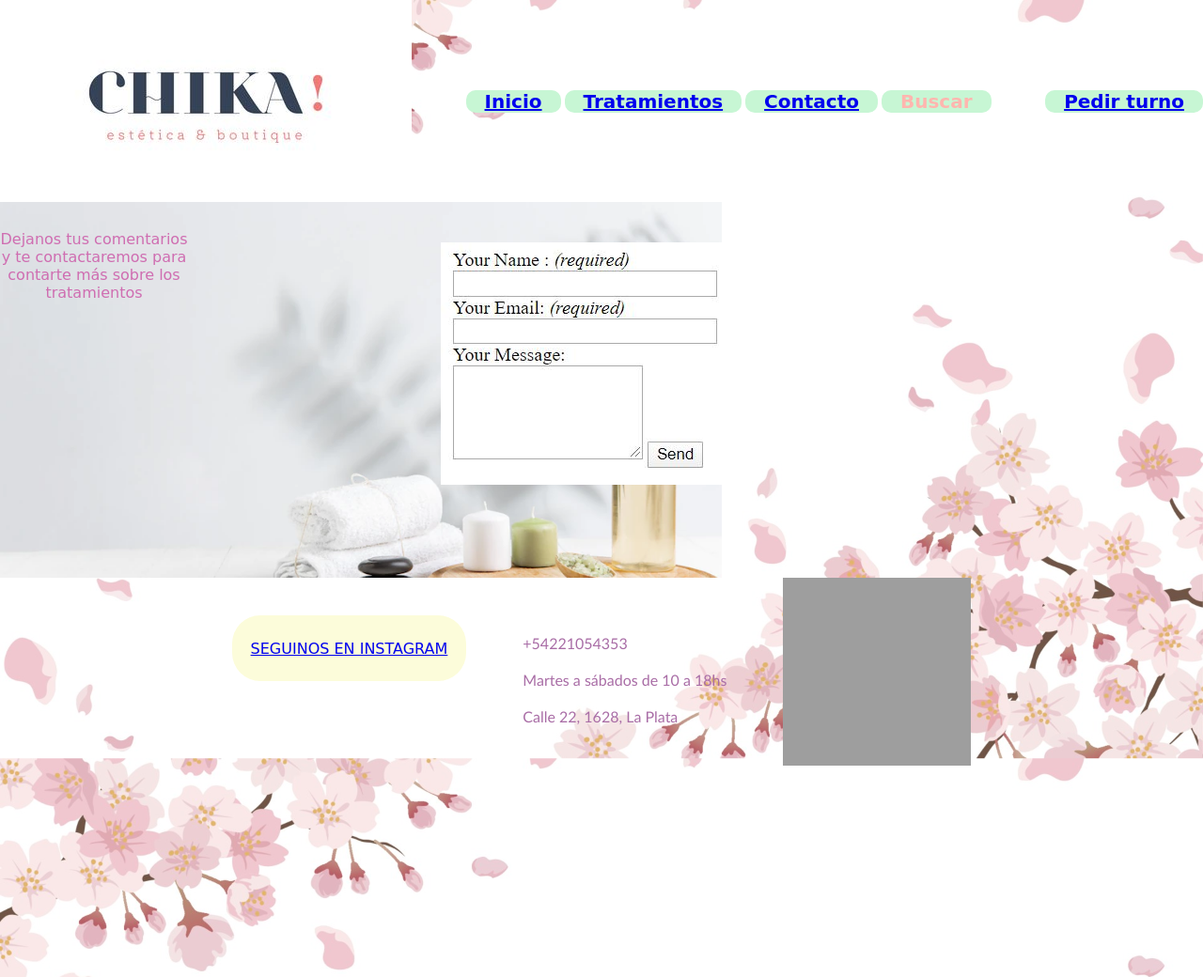
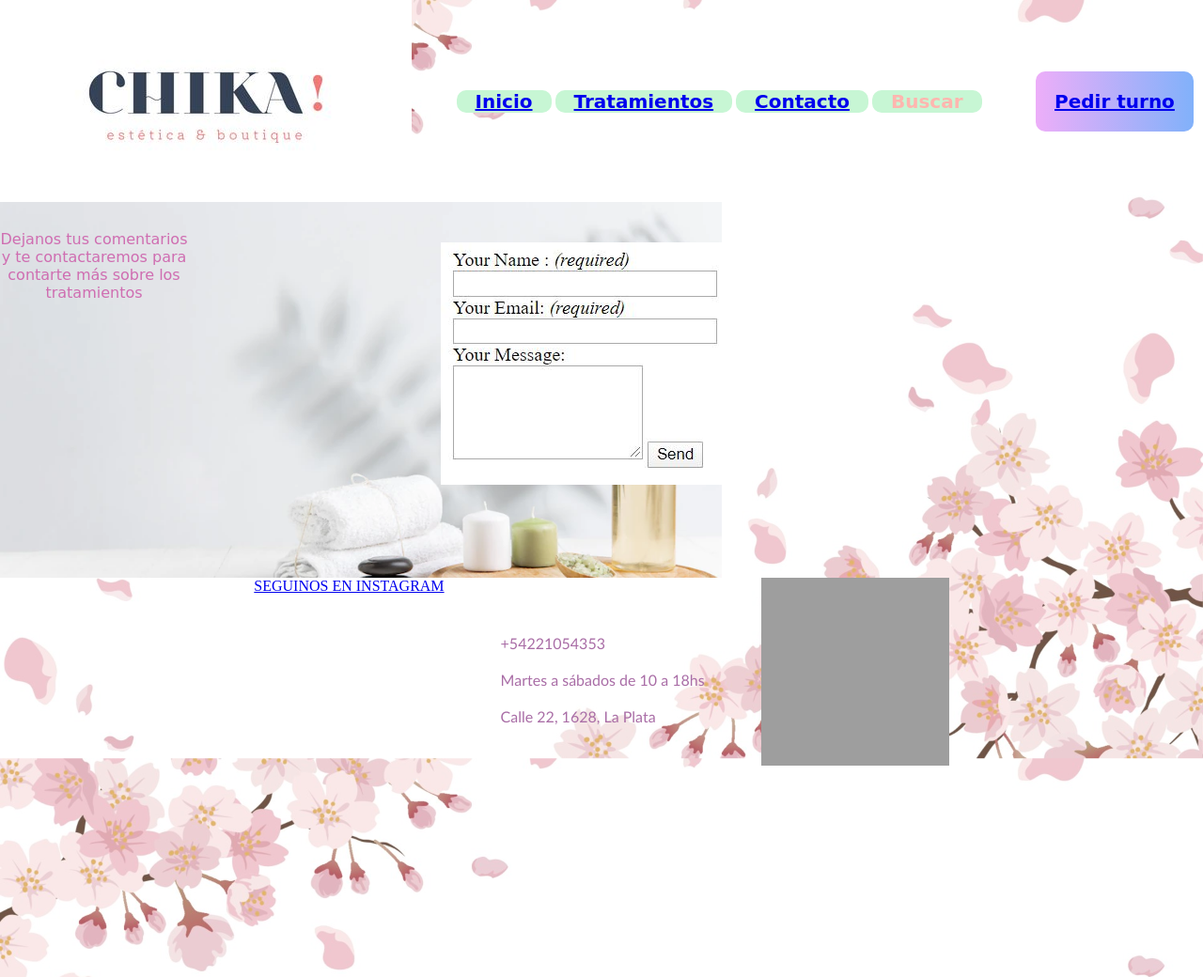
Before and after one commit to SilvinaChiviVargas/ChikaEstetica, a plain HTML site: page contacto.html in a window 1280 px wide. Shown: the top 1040 px of the page at 94% size. Drawn offline with nearby package versions, Linux system fonts and the light colour scheme; grey boxes are pictures that could not be loaded; a web font is replaced by a local one.

Commit message:
mi segundo commit

```diff
--- a/contacto.html
+++ b/contacto.html
@@ -9,6 +9,7 @@
 <link rel="preconnect" href="https://fonts.gstatic.com" crossorigin>
 <link href="https://fonts.googleapis.com/css2?family=Aboreto&display=swap" rel="stylesheet">
     <link rel="stylesheet" href="./style.css">
+    <link rel="stylesheet" href="https://cdnjs.cloudflare.com/ajax/libs/animate.css/4.1.1/animate.min.css">
     <title>Contacto</title>
 </head>
 <body class="parallax">
@@ -21,7 +22,7 @@
         <li><a href="./contacto.html"> Contacto </a></li>
         <li>Buscar</li>
       </ul>
-      <aside class="turnos"><a  href="https://widget.koibox.cloud/#/centro/chloe-382?ref=instagram"target="_blank">Pedir turno</a></aside>
+      <aside class="turnos animate__animated animate__pulse animate__repeat-3"><a  href="https://widget.koibox.cloud/#/centro/chloe-382?ref=instagram"target="_blank">Pedir turno</a></aside>
      </nav>
     </header>
 <section class="formulario">
--- a/style.css
+++ b/style.css
@@ -34,20 +34,21 @@ nav ul li{
 .turnos{
     display: flex;
     flex-direction: column;
-    justify-content: flex-end;
+    justify-content: center;
     list-style-type: none;
-    padding-left: 20px;
-    padding-right: 20px;
+    padding: 20px;
+   margin: 10px;
     border: 10px;
     font-size: 20px;
     font-weight: bold;
     font-family: 'Aboreto', cursive;
-    color: #ffb6af;
-    background-color: #c7f6d4;
     text-align: center;
     border-radius: 10px;
+    /* Permalink - use to edit and share this gradient: https://colorzilla.com/gradient-editor/#edaef9+0,81b1fa+100 */
+     background: #edaef9; /* Old browsers */ background: -moz-linear-gradient(left, #edaef9 0%, #81b1fa 100%); /* FF3.6-15 */ background: -webkit-linear-gradient(left, #edaef9 0%,#81b1fa 100%); /* Chrome10-25,Safari5.1-6 */ background: linear-gradient(to right, #edaef9 0%,#81b1fa 100%); /* W3C, IE10+, FF16+, Chrome26+, Opera12+, Safari7+ */ filter: progid:DXImageTransform.Microsoft.gradient( startColorstr='#edaef9', endColorstr='#81b1fa',GradientType=1 ); /* IE6-9 */
 
 }
+
 /*footer*/
 
 footer{
@@ -55,20 +56,23 @@ footer{
     justify-content: center;
 }
 
-footer div{
+.instagram{
     display: flex;
-    flex-direction: row;
+    position: absolute;
     align-items: center;
-    justify-content: space-between;
     padding: 20px 20px 20px 20px;
     text-align: center;
     background-color:#fcfcda;
     color: #A96DA6;
     border-radius: 30px;
     font-family: 'Aboreto', cursive;
-    height: 30px;
     margin-top: 40px;
+    transition: all 2s;
  }
+ .instagram:hover{
+    transform: scale(2);
+ }
+
 
 footer ul{
     font-family: 'Gill Sans', 'Gill Sans MT', Calibri, 'Trebuchet MS', sans-serif;
```
Also changed, not shown: index.html (+11 -5 lines), tratamientos.html (+2 -1 lines).
